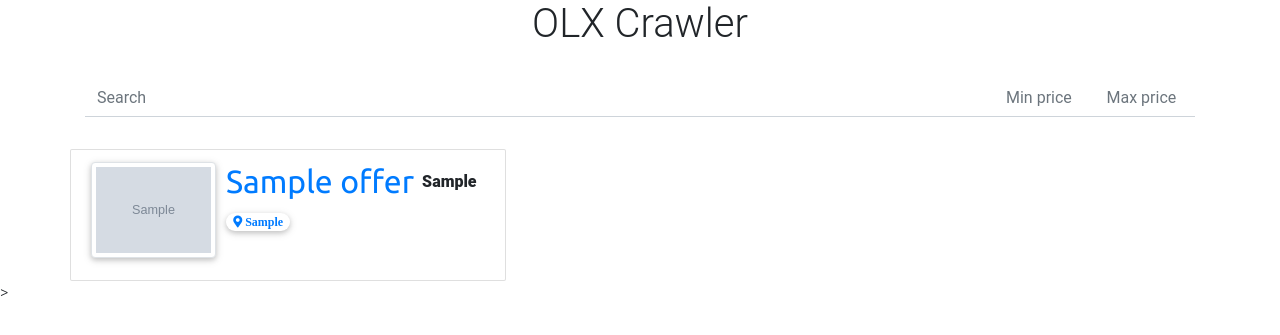
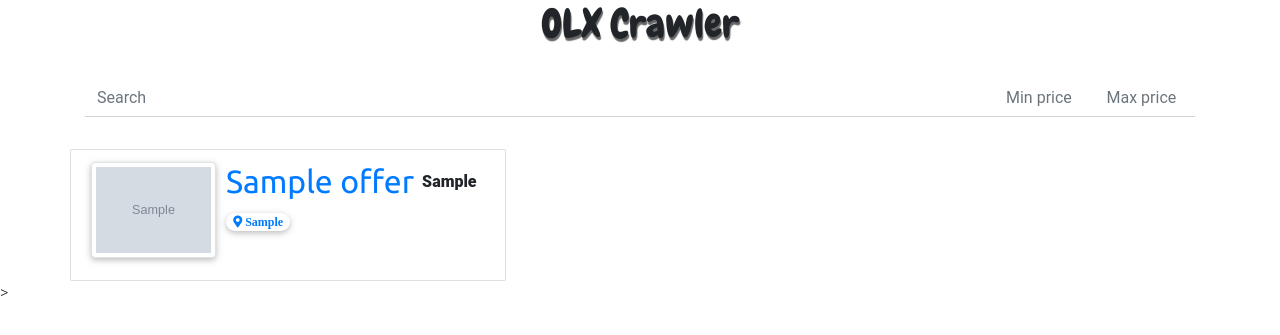
Before and after one commit to MindaugasVaitkus2/olxoffercrawler, a Flask app: page / in a window 1280 px wide. Shown: the top 335 px of the page. Run offline with Flask 2, Linux system fonts and the light colour scheme; tables that the repository leaves empty hold one stand-in row (values such as "Sample post"); grey boxes marked "Sample" are stand-in pictures; some libraries are stand-ins or nearby versions.

Commit message:
Header
Signed-off-by: blooser <Blooser@protonmail.com>

```diff
--- a/webserver/static/css/index.css
+++ b/webserver/static/css/index.css
@@ -1,3 +1,8 @@
+#header{
+	font-family: 'Chewy', cursive;
+	text-shadow: 1px 3px 1px rgba(0, 0, 0, 0.6);
+}
+
 .media{
     font-family: 'Ubuntu', sans-serif;
 }
--- a/webserver/templates/index.html
+++ b/webserver/templates/index.html
@@ -8,6 +8,7 @@
     <link rel="stylesheet" href="https://use.fontawesome.com/releases/v5.8.2/css/all.css" integrity="sha384-oS3vJWv+0UjzBfQzYUhtDYW+Pj2yciDJxpsK1OYPAYjqT085Qq/1cq5FLXAZQ7Ay" crossorigin="anonymous" />
     <link rel="stylesheet" href="https://cdnjs.cloudflare.com/ajax/libs/mdbootstrap/4.7.1/css/mdb.min.css" />
     <link href="https://fonts.googleapis.com/css?family=Ubuntu&display=swap" rel="stylesheet">
+    <link href="https://fonts.googleapis.com/css?family=Chewy&display=swap" rel="stylesheet">
     <link rel="stylesheet" type="text/css" href="{{ url_for('static', filename='css/index.css')}}">
 </head>
 
```
